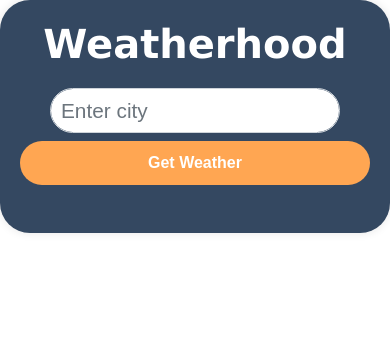
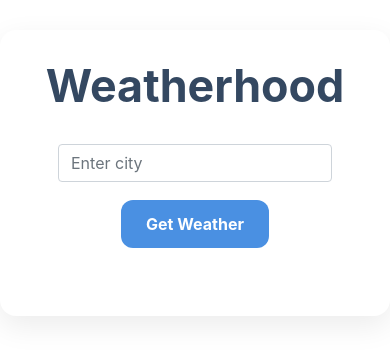
Before and after one commit to Alizaa7/Weather_Django, a Django app: page / in a window 390 px wide. Shown: the top 359 px of the page. Run offline with Django 5.2, Linux system fonts and the light colour scheme; some libraries are stand-ins or nearby versions.

Commit message:
Improve CSS responsiveness and styling for weather app

```diff
--- a/weather_app/static/app.css
+++ b/weather_app/static/app.css
@@ -1,178 +1,186 @@
-/* app.css */
-
-/* General styling for body */
+/* Reset and base styles */
 body {
-    font-family: Arial, sans-serif;
-    background-color: #f8faf8;
+    font-family: 'Segoe UI', Tahoma, Geneva, Verdana, sans-serif;
+    background: #eef2f3;
     margin: 0;
     padding: 0;
-    color: #333;
+    color: #2d2d2d;
 }
 
-/* Center container and add padding */
+/* Container Styling */
 .container {
-    max-width: 600px;
-    margin: auto;
-    padding: 10px;
-    background-color: #344861;
-    box-shadow: 0 0 10px rgba(0, 0, 0, 0.1);
-    border-radius: 30px;
-    transition: box-shadow 0.3s ease-in-out;
+    max-width: 650px;
+    margin: 30px auto;
+    padding: 30px 25px;
+    background-color: #ffffff;
+    border-radius: 16px;
+    box-shadow: 0 10px 30px rgba(0, 0, 0, 0.08);
 }
 
-.container:hover {
-    box-shadow: 0 0 15px rgba(0, 0, 0, 0.2);
+/* Title */
+.text-center {
+    font-size: 2.8em;
+    font-weight: 700;
+    color: #344861;
+    margin-bottom: 30px;
 }
 
-/* Styling for the heading */
-.text-center {
-    font-family: 'Lucida Sans', 'Lucida Sans Regular', 'Lucida Grande', 'Lucida Sans Unicode', Geneva, Verdana, sans-serif ;
-    font-size: 2.5em;
-    font-weight: bold;
-    margin-bottom: 20px;
-    color: #ffffff;
-    text-align: center;
+/* Form styling */
+form {
+    display: flex;
+    flex-wrap: wrap;
+    gap: 10px;
+    justify-content: center;
+    margin-bottom: 30px;
 }
 
-/* Styling for the form */
-form {
-    margin-bottom: 20px;
-    display: flex;
-    justify-content: center;
-
+.form-control {
+    padding: 12px 15px;
+    font-size: 1.1em;
+    border-radius: 12px;
+    border: 1px solid #ccc;
+    width: 60%;
+    transition: border-color 0.3s ease;
 }
 
-form .form-group {
-    margin-right: 10px;
-}
-
-form .form-control {
-    border-radius: 30px;
-    font-size: 1.3em;
-    width: 100%;
-    padding: 20px 10px;
-    border: 1px solid #ced4da;
-    transition: border-color 0.3s ease-in-out;
-}
-
-
-
-form .form-control:focus {
-    border-color: #007bff;
+.form-control:focus {
+    border-color: #4a90e2;
     outline: none;
 }
 
 form .btn {
-    font-size: 1em;
+    padding: 12px 25px;
+    background: #4a90e2;
+    border: none;
+    color: #fff;
     font-weight: bold;
-    border-radius: 30px;
-    padding: 10px 20px;
-    background-color: #ffa652;
-    border: none;
-    color: #ffffff;
+    border-radius: 12px;
     cursor: pointer;
-    transition: background-color 0.3s ease-in-out;
+    transition: background 0.3s ease;
 }
 
 form .btn:hover {
-    background-color: #cd6403;
+    background: #357ab8;
 }
 
-/* Weather section styling */
+/* Weather Section */
 .weather {
-    margin: 20px 0;
-    padding: 15px;
-    border: 1px solid #007bff;
-    border-radius: 30px;
-    background-image: linear-gradient(#98daf8,#27b9e5,#2b5ccf);
-    transition: background-image 0.3s ease-in-out;
-
-}
-
-.weather:hover {
-    background-image: #c7f2f6;
+    background: linear-gradient(to right, #4facfe, #00f2fe);
+    padding: 15px 20px; /* Reduced padding */
+    border-radius: 20px;
+    color: white;
+    text-align: center;
+    margin-bottom: 25px;
+    box-shadow: inset 0 0 10px rgba(255, 255, 255, 0.1); /* Optional soft inner shadow */
+    transition: all 0.3s ease;
 }
 
 .weather h2 {
-    font-size: 2em;
+    font-size: 1.6em; /* Slightly smaller title */
+    font-weight: 600;
     margin-bottom: 10px;
-    color: #fff;
-    font-weight: bold;
+}
+
+.weather img {
+    width: 60px; /* Smaller icon */
+    height: auto;
+    margin: 8px 0;
+}
+
+.weather .con {
+    display: flex;
+    justify-content: space-between;
+    margin-top: 10px;
+    padding: 0 10px;
+}
+
+.weather p {
+    font-size: 0.95em; /* Compact text */
+    margin: 5px 0;
+}
+
+/* Forecast Section */
+.forecast {
+    margin-top: 20px;
+}
+
+.forecast h2 {
+    font-size: 1.8em;
+    color: #344861;
+    margin-bottom: 20px;
     text-align: center;
 }
 
-.weather .con{
-    margin-top: 10px;
-    justify-content: space-between;
-    display: flex;
+.list-group-item {
+    background: linear-gradient(to right, #c9d6ff, #e2e2e2);
+    border-radius: 12px;
+    padding: 15px;
+    margin-bottom: 15px;
+    box-shadow: 0 5px 15px rgba(0,0,0,0.05);
+    transition: transform 0.2s ease;
 }
 
-
-.weather p {
-    font-size: 1.2em;
-    margin: 5px 0;
-    text-align: center;
-    color: #fff;
+.list-group-item:hover {
+    transform: scale(1.02);
 }
 
-/* Forecast section styling */
-.forecast {
-    margin: 20px 0;
+.list-group-item p {
+    margin: 5px 0;
+    font-size: 1.1em;
+    color: #333;
 }
 
-.forecast h2 {
-    font-size: 2em;
-    font-weight: bold;
-    margin-bottom: 15px;
-    color: #fff;
+.list-group-item img {
+    width: 60px;
+    height: auto;
 }
 
+/* Media Queries */
+@media (max-width: 600px) {
+    .form-control {
+        width: 100%;
+    }
 
-.forecast .p{
-    font-weight: bold;
+    .weather .con {
+        flex-direction: column;
+        gap: 10px;
+        align-items: center;
+    }
 }
 
-.forecast .list-group-item {
-    margin-bottom: 10px;
-    padding: 15px;
-    background-image:linear-gradient(#aaebee,#6d77a8);
-    border-radius: 30px;
-    border: 1px solid #007bff;
-    transition: background-color 0.3s ease-in-out;
-
+.forecast .card {
+    border: 1px solid #ddd;
+    border-radius: 10px;
+    background-color: #f8f9fa;
 }
 
-.forecast .list-group-item:hover {
-    background-color: #c7f2f6;
+.card-body p {
+    font-size: 14px; /* Decrease font size */
+    font-weight: 400; /* Normal weight */
+    margin: 5px 0;
+    color: #333; /* Softer color */
 }
 
-.forecast .list-group-item p {
-    font-size: 1.2em;
-    margin: 5px 0;
+.card-body p:first-child {
+    font-size: 12px; /* Smaller for date/time */
+    font-weight: 500;
+    color: #555;
 }
 
-/* Additional styles for better readability */
-p strong {
-    color: #fff;
+.card-body p:nth-child(3) {
+    font-size: 15px; /* Weather condition */
+    font-weight: 500;
+    color: #444;
 }
 
-/* Media queries for responsiveness */
-@media (max-width: 600px) {
-    .container {
-        padding: 15px;
-    }
+.card-body p:last-child {
+    font-size: 16px; /* Temperature */
+    font-weight: 600;
+    color: #111;
+}
 
-    form {
-        flex-direction: column;
-        align-items: stretch;
-    }
-
-    form .form-group {
-        margin-right: 0;
-        margin-bottom: 10px;
-    }
-
-    form .form-control, form .btn {
-        width: 100%;
-    }
+.temp {
+    font-size: 2em; /* Adjust temp display size */
+    font-weight: 600;
+    margin: 10px 0;
 }
--- a/weather_app/weatherapp/templates/weather/home.html
+++ b/weather_app/weatherapp/templates/weather/home.html
@@ -6,11 +6,12 @@
     <title>Weatherhood</title>
     <!-- Bootstrap CSS -->
     <link href="https://maxcdn.bootstrapcdn.com/bootstrap/4.5.2/css/bootstrap.min.css" rel="stylesheet">
-    <style>
+    <link rel="stylesheet" href="{% static 'app.css?v=2' %}">
+    <!-- <style>
         body { font-family: Arial, sans-serif; }
         .weather, .forecast { margin: 20px 0; }
         .container { max-width: 600px; margin: auto; padding: 20px; }
-    </style>
+    </style> -->
 </head>
 <body>
     <div class="container">
@@ -30,7 +31,7 @@
                 </p>
 
 
-                <h2><strong></strong> {{ weather.main.temp|floatformat:"0"  }} &deg;C</h2>
+                <h2 class="temp">{{ weather.main.temp|floatformat:"0"  }} &deg;C</h2>
                 <br>
 
 
@@ -42,13 +43,15 @@
             </div>
             <div class="forecast">
                 <h2>5-Day Forecast</h2>
-                <div class="list-group">
+                <div class="d-flex flex-row flex-nowrap overflow-auto" style="gap: 15px;">
                     {% for forecast in forecast.list %}
-                        <div class="list-group-item">
-                            <p><strong>{{ forecast.dt_txt}}</strong></p>
-                            <p><img src="http://openweathermap.org/img/wn/{{ forecast.weather.0.icon }}@2x.png" alt="{{ forecast.description }}">
-                            <p><strong>{{forecast.weather.0.main}}</strong></p>
-                            <p ><strong>{{ forecast.main.temp }} &deg;C</strong></p>
+                        <div class="card text-center flex-shrink-0" style="min-width: 160px;">
+                            <div class="card-body">
+                                <p><strong>{{ forecast.dt_txt }}</strong></p>
+                                <img src="http://openweathermap.org/img/wn/{{ forecast.weather.0.icon }}@2x.png" alt="{{ forecast.description }}">
+                                <p><strong>{{ forecast.weather.0.main }}</strong></p>
+                                <p><strong>{{ forecast.main.temp }} &deg;C</strong></p>
+                            </div>
                         </div>
                     {% endfor %}
                 </div>
```
